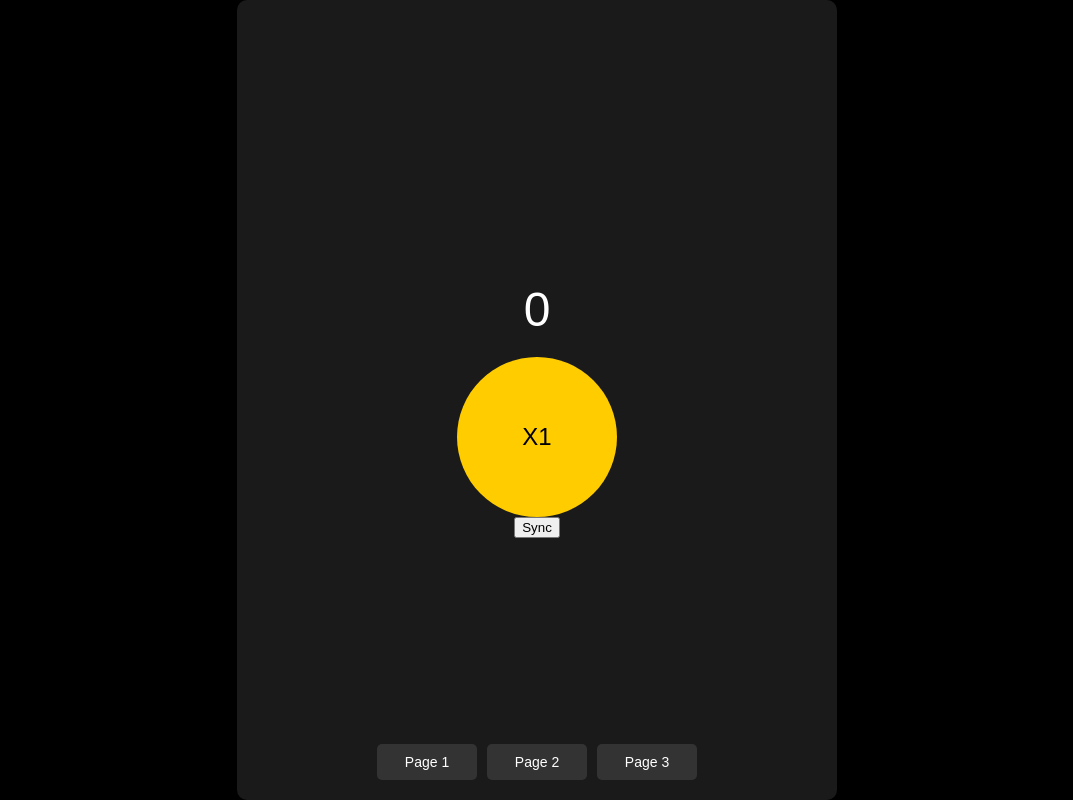
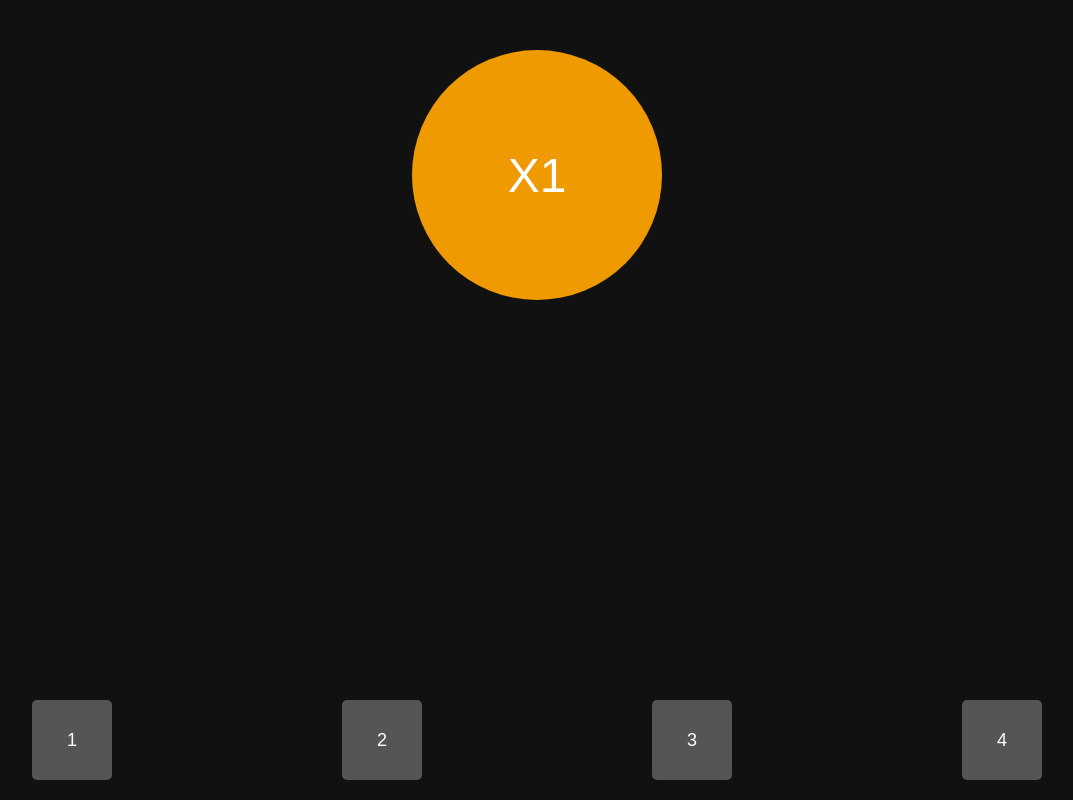
Before and after one commit to Allkrivtim/Crypto-Lab, a FastAPI app: template app/templates/index.html in a window 1280 px wide. Shown: the whole page, without its empty margins (103-1176 px from the left). Run offline with FastAPI, Linux system fonts and the light colour scheme; the template is opened without the code that fills it, so the values that code supplies are empty.

Commit message:
frontand 1.0

```diff
--- a/app/config.py
+++ b/app/config.py
@@ -3,7 +3,6 @@ from fastapi.templating import Jinja2Templates
 
 DEBUG = os.getenv("DEBUG", "False").lower() in ("true", "1", "t")
 API_TOKEN = os.getenv('API_TOKEN', '7282216904:AAEXeOdSIA2m8nT_x1AYa74r8EdTdQSN9Ak')
-NGROK_URL = os.getenv('NGROK_URL', 'https://5684-77-238-244-231.ngrok-free.app')
+NGROK_URL = os.getenv('NGROK_URL', 'https://8af5-77-238-244-231.ngrok-free.app')
 COMMUNITY_LINK = os.getenv('COMMUNITY_LINK', 'https://t.me/cryptolabgamecommunity')
 templates = Jinja2Templates(directory="app/templates")
-staticfiles_path = os.path.join(os.path.dirname(__file__), "static")
--- a/app/database.py
+++ b/app/database.py
@@ -1,31 +1,20 @@
+from sqlalchemy import create_engine
 from sqlalchemy.ext.asyncio import AsyncSession, create_async_engine
-from sqlalchemy.orm import sessionmaker, declarative_base
-from sqlalchemy import Column, Integer, String
+from sqlalchemy.ext.declarative import declarative_base
+from sqlalchemy.orm import sessionmaker
 
-DATABASE_URL = "postgresql+asyncpg://username:password@localhost:5432/clicker_db"
+DATABASE_URL = "postgresql+asyncpg://myuser:mypassword@localhost/clicker_db"
 
 engine = create_async_engine(DATABASE_URL, echo=True)
-async_session = sessionmaker(
-    bind=engine,
-    class_=AsyncSession,
-    expire_on_commit=False
-)
+SessionLocal = sessionmaker(autocommit=False, autoflush=False, bind=engine, class_=AsyncSession)
 
 Base = declarative_base()
 
-def get_db():
-    db = async_session()
-    try:
-        yield db
-    finally:
-        db.close()
+async def init_db():
+    async with engine.begin() as conn:
+        # Здесь можно выполнять инициализацию базы данных, например создание таблиц
+        await conn.run_sync(Base.metadata.create_all)
 
-class User(Base):
-    __tablename__ = 'users'
-    id = Column(Integer, primary_key=True, index=True)
-    tokens = Column(Integer, default=0)
-    mining_speed = Column(Integer, default=1)
-    auto_mining = Column(Integer, default=0)
-    knowledge_points = Column(Integer, default=0)
-    energy = Column(Integer, default=100)
-    energy_recovery_speed = Column(Integer, default=1)
+async def get_session() -> AsyncSession:
+    async with SessionLocal() as session:
+        yield session
--- a/app/main.py
+++ b/app/main.py
@@ -1,24 +1,16 @@
-from fastapi import FastAPI, Request
+from fastapi import FastAPI
 from fastapi.staticfiles import StaticFiles
-from fastapi.templating import Jinja2Templates
-from starlette.exceptions import HTTPException as StarletteHTTPException
-from app.routes import router
-import logging
+from app.routes import router as app_router
+from app.database import init_db
 
 app = FastAPI()
 
+# Подключение маршрутизатора
+app.include_router(app_router)
+
+# Подключение статических файлов
 app.mount("/static", StaticFiles(directory="app/static"), name="static")
-templates = Jinja2Templates(directory="app/templates")
 
-logging.basicConfig(level=logging.INFO)
-logger = logging.getLogger(__name__)
-
-@app.exception_handler(StarletteHTTPException)
-async def custom_http_exception_handler(request: Request, exc: StarletteHTTPException):
-    return templates.TemplateResponse("error.html", {"request": request, "message": exc.detail}, status_code=exc.status_code)
-
-app.include_router(router)
-
-if __name__ == "__main__":
-    import uvicorn
-    uvicorn.run("app.main:app", host="127.0.0.1", port=8000, reload=True)
+@app.on_event("startup")
+async def startup_event():
+    await init_db()
--- a/app/static/db.js
+++ /dev/null
@@ -1,37 +0,0 @@
-async function syncWithDatabase(user_id, tokens) {
-	console.log(
-		'Starting sync with database for user_id:',
-		user_id,
-		'tokens:',
-		tokens
-	)
-
-	const data = {
-		user_id: user_id,
-		tokens: tokens,
-		mining_speed: 1,
-		auto_mining: 0,
-		knowledge_points: 0,
-		energy: 100,
-		energy_recovery_speed: 1,
-	}
-
-	try {
-		const response = await fetch('/api/sync', {
-			method: 'POST',
-			headers: {
-				'Content-Type': 'application/json',
-			},
-			body: JSON.stringify(data),
-		})
-
-		if (response.ok) {
-			const result = await response.json()
-			console.log('Sync successful:', result)
-		} else {
-			console.error('Sync failed with status:', response.status)
-		}
-	} catch (error) {
-		console.error('Error syncing with database:', error)
-	}
-}
--- a/app/static/script.js
+++ b/app/static/script.js
@@ -1,71 +1,30 @@
 document.addEventListener('DOMContentLoaded', function () {
-	const content = document.getElementById('content')
-	const counter = document.getElementById('counter')
-	const clickButton = document.getElementById('clickButton')
-	const navButtons = document.querySelectorAll('nav button')
+	const mainButton = document.getElementById('mainButton')
+	const clickCounter = document.getElementById('clickCounter')
 
-	let tokens = parseInt(localStorage.getItem('tokens') || '0')
-	if (counter) {
-		counter.textContent = tokens
-	}
+	// Проверяем, есть ли уже сохраненное значение в Local Storage
+	let count = localStorage.getItem('clickCount') || 0
+	clickCounter.textContent = `Нажатий: ${count}`
 
-	console.log('Page loaded, tokens:', tokens)
+	mainButton.addEventListener('click', function () {
+		count++
+		clickCounter.textContent = `Нажатий: ${count}`
+		localStorage.setItem('clickCount', count)
+	})
 
-	if (clickButton) {
-		clickButton.addEventListener('click', function () {
-			tokens += 1
-			counter.textContent = tokens
-			localStorage.setItem('tokens', tokens)
-			console.log('Button clicked, tokens:', tokens)
-			animateClickButton()
-		})
-	}
+	// Добавляем активный индикатор над текущей страницей в футере
+	const buttons = document.querySelectorAll('.footer-button')
+	buttons.forEach((button, index) => {
+		button.addEventListener('click', function () {
+			// Удаляем активный класс у всех кнопок
+			buttons.forEach(btn => btn.classList.remove('active'))
+			// Добавляем активный класс к текущей кнопке
+			button.classList.add('active')
 
-	navButtons.forEach(button => {
-		button.addEventListener('click', () => {
-			const userId = new URLSearchParams(window.location.search).get('user_id')
-			console.log(
-				'Navigating to:',
-				button.getAttribute('data-url'),
-				'with user_id:',
-				userId
-			)
-			if (userId) {
-				navigateTo(`${button.getAttribute('data-url')}?user_id=${userId}`)
-			} else {
-				alert('Telegram ID not found')
-			}
+			// Позиционируем полоску над текущей кнопкой
+			const indicator = document.querySelector('.active-indicator')
+			indicator.style.width = `${button.offsetWidth}px`
+			indicator.style.transform = `translateX(${button.offsetLeft}px)`
 		})
 	})
-
-	function animateClickButton() {
-		clickButton.style.animation = 'button-click 0.3s'
-		clickButton.addEventListener('animationend', () => {
-			clickButton.style.animation = ''
-		})
-	}
-
-	function fadeOut(element) {
-		element.style.transition = 'opacity 0.5s ease-out'
-		element.style.opacity = 0
-	}
-
-	function fadeIn(element) {
-		element.style.transition = 'opacity 0.5s ease-in'
-		element.style.opacity = 1
-	}
-
-	function navigateTo(url) {
-		fadeOut(content)
-		navButtons.forEach(button => fadeOut(button))
-		setTimeout(() => {
-			window.location.href = url
-		}, 500)
-	}
-
-	window.addEventListener('load', () => {
-		fadeIn(content)
-		navButtons.forEach(button => fadeIn(button))
-		console.log('Page fully loaded')
-	})
 })
--- a/app/static/styles.css
+++ b/app/static/styles.css
@@ -1,106 +1,61 @@
 body {
 	font-family: Arial, sans-serif;
-	background-color: #000000;
 	margin: 0;
 	padding: 0;
+	background-color: #111;
+	color: #fff;
+	overflow: hidden; /* Запрещаем скроллинг страницы */
 	display: flex;
 	flex-direction: column;
 	align-items: center;
-	justify-content: center;
-	height: 100vh;
-	color: #ffffff;
+	height: 100vh; /* Занимаем всю высоту окна браузера */
 }
 
-#content {
-	opacity: 0;
-	transition: opacity 0.3s ease-in;
-	display: flex;
-	flex-direction: column;
-	align-items: center;
-	justify-content: center;
-	height: 100%;
-	width: 100%;
-	max-width: 600px;
-	background-color: #1a1a1a;
-	border-radius: 10px;
-	box-shadow: 0 4px 6px rgba(0, 0, 0, 0.1);
-	padding: 20px;
-	box-sizing: border-box;
+.container {
+	text-align: center;
+	margin-top: 50px;
 }
 
-#counter {
+.main-button {
+	width: 250px;
+	height: 250px;
+	background-color: #ef9a00;
+	color: #fff;
 	font-size: 48px;
-	margin: 20px 0;
+	border: none;
+	border-radius: 50%;
+	cursor: pointer;
+	display: flex;
+	justify-content: center;
+	align-items: center;
+	margin-bottom: 20px; /* Отступ снизу для разделения от блока кнопок */
 }
 
-#level {
-	font-size: 24px;
-	margin-bottom: 20px;
+.button-bar-container {
+	position: fixed;
+	bottom: 20px; /* Отступ от нижнего края */
+	width: calc(
+		100% - 40px
+	); /* Ширина блока с отступами по 20px с каждой стороны */
+	display: flex;
+	justify-content: space-around; /* Равномерное распределение кнопок по ширине */
 }
 
-#clickButton {
-	padding: 20px;
-	font-size: 24px;
+.footer-button {
+	width: 80px; /* Ширина квадратных кнопок */
+	height: 80px; /* Высота квадратных кнопок */
+	margin: 0 10px;
+	font-size: 18px;
+	border: none;
+	background-color: #555;
+	color: #fff;
 	cursor: pointer;
-	background-color: #ffcc00;
-	color: #000000;
-	border: none;
-	border-radius: 50%;
-	width: 160px;
-	height: 160px;
-	display: flex;
-	align-items: center;
-	justify-content: center;
-	transition: background-color 0.3s;
+	border-radius: 5px;
 }
 
-#clickButton:hover {
-	background-color: #e6b800;
+.orange-bar {
+	background-color: #ef9a00;
+	height: 4px;
+	width: 0;
+	transition: width 0.3s ease;
 }
-
-#clickButton:focus {
-	outline: none;
-}
-
-nav {
-	position: fixed;
-	bottom: 20px;
-	width: 100%;
-	background-color: transparent;
-	display: flex;
-	justify-content: center;
-	gap: 10px;
-}
-
-nav button {
-	background-color: #333333;
-	border: none;
-	border-radius: 5px;
-	padding: 10px;
-	font-size: 14px;
-	color: #ffffff;
-	flex: 1;
-	max-width: 100px;
-	opacity: 0;
-	transition: opacity 0.3s ease-in;
-}
-
-nav button:hover {
-	background-color: #555555;
-}
-
-nav button:focus {
-	outline: none;
-}
-
-@keyframes button-click {
-	0% {
-		transform: scale(1);
-	}
-	50% {
-		transform: scale(1.1);
-	}
-	100% {
-		transform: scale(1);
-	}
-}
--- a/app/templates/index.html
+++ b/app/templates/index.html
@@ -3,23 +3,20 @@
 	<head>
 		<meta charset="UTF-8" />
 		<meta name="viewport" content="width=device-width, initial-scale=1.0" />
-		<title>Main Page</title>
+		<title>Счетчик нажатий</title>
 		<link rel="stylesheet" href="/static/styles.css" />
 	</head>
 	<body>
-		<div id="content">
-			<p id="counter">0</p>
-			<button id="clickButton">X1</button>
-			<button id="syncButton">Sync</button>
-			<!-- Кнопка для синхронизации -->
+		<div class="container">
+			<div id="mainButton" class="main-button">X1</div>
 		</div>
-		<nav>
-			<button data-url="/page1">Page 1</button>
-			<button data-url="/page2">Page 2</button>
-			<button data-url="/page3">Page 3</button>
-		</nav>
+		<div class="button-bar-container">
+			<button class="footer-button">1</button>
+			<button class="footer-button">2</button>
+			<button class="footer-button">3</button>
+			<button class="footer-button">4</button>
+		</div>
+		<div class="orange-bar"></div>
 		<script src="/static/script.js"></script>
-		<script src="/static/db.js"></script>
-		<!-- Скрипт для синхронизации с БД -->
 	</body>
 </html>
```
Also changed, not shown: app/create_migrations.py (deleted, +0 -39 lines), app/models.py (+6 -9 lines), app/routes.py (+15 -61 lines), app/templates/page1.html (+12 -7 lines), app/templates/page2.html (+12 -7 lines), app/templates/page3.html (+12 -7 lines), app/test_sync.py (deleted, +0 -15 lines), app/routers/__init__.py (added), app/templates/__init__.py (added), 1 other file.
